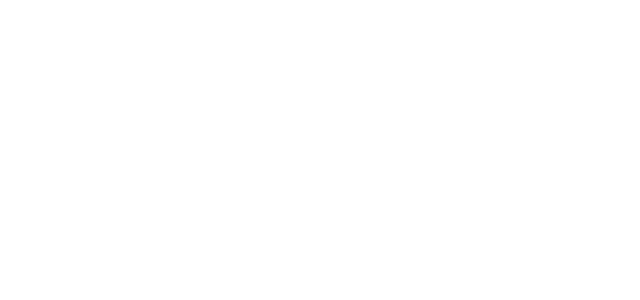
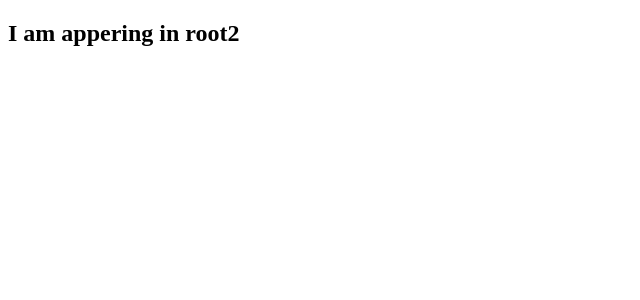
Before and after one commit to Shm-Rsuf/memo-ref-portal, a React (Create React App) app: page / in a window 1280 px wide. Shown: the top 300 px of the page, without its empty margins (0-640 px from the left). Built offline with nearby package versions, Linux system fonts and the light colour scheme.

Commit message:
memo, ref, portal added

```diff
--- a/public/index.html
+++ b/public/index.html
@@ -8,5 +8,6 @@
   </head>
   <body>
     <div id="root"></div>
+    <div id="root2"></div>
   </body>
 </html>
--- a/src/App.js
+++ b/src/App.js
@@ -1,7 +1,12 @@
 import React from "react";
+import Portal from "./components/Portal";
 
 const App = () => {
-  return <div></div>;
+  return (
+    <div>
+      <Portal />
+    </div>
+  );
 };
 
 export default App;
--- /dev/null
+++ b/src/components/Portal.js
@@ -0,0 +1,9 @@
+import React from "react";
+import ReactDOM from "react-dom";
+
+export default function Portal() {
+  return ReactDOM.createPortal(
+    <h2>I am appering in root2</h2>,
+    document.getElementById("root2")
+  );
+}
```
